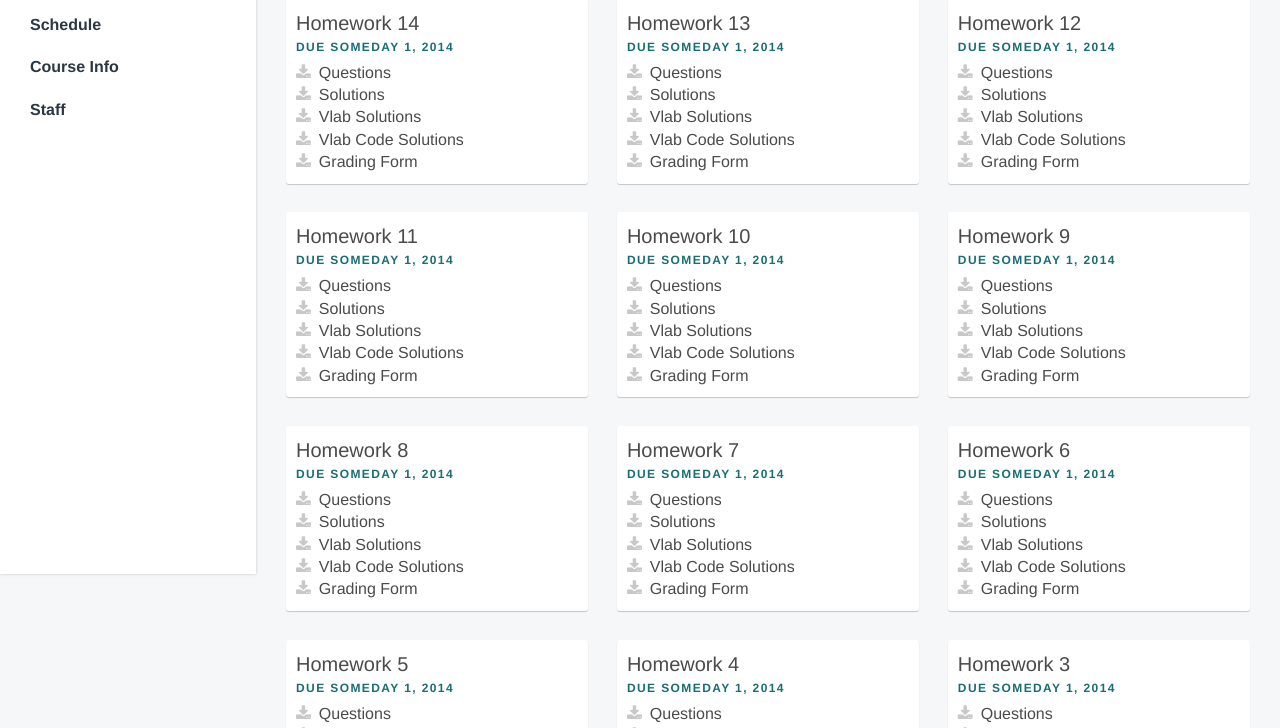
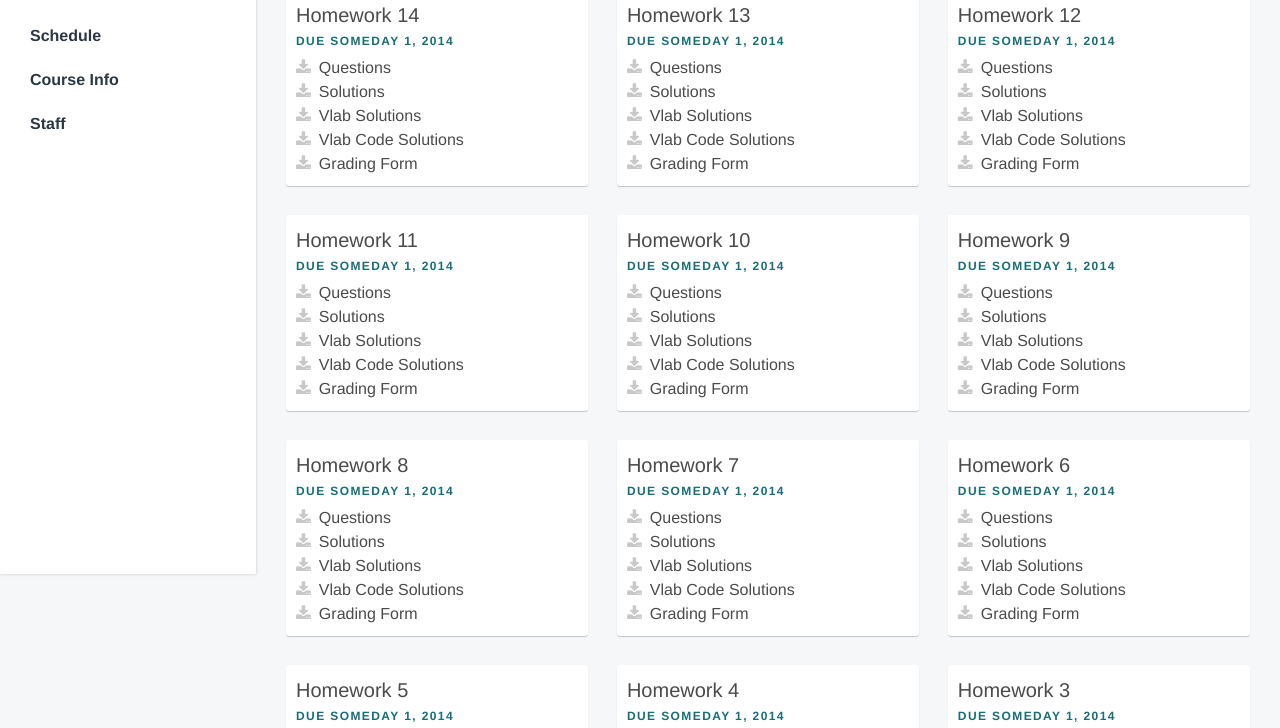
Before and after one commit to cs70site/cs70site.github.io, a plain HTML site: page index.html in a window 1280 px wide. Shown: the part 226-954 px from the top of the page. Drawn offline with nearby package versions, Linux system fonts and the light colour scheme.

Commit message:
Changes v2

```diff
--- a/assets/css/style.css
+++ b/assets/css/style.css
@@ -9,7 +9,7 @@ body, html {
 	min-width: 960px;
 	font-size: 14px;
 	text-rendering: optimizeLegibility;
-	line-height: 1.4;
+	line-height: 1.5;
 	font-family: Helvetica Neue;
 	box-sizing: border-box;
 	-webkit-font-smoothing: antialiased;
@@ -187,7 +187,6 @@ p {
 .section_header {
 	font-size: 32px;
 	color: #2a3744;
-	/* margin-bottom: 12px; */
 	font-weight: 500;
 }
 
@@ -203,7 +202,6 @@ p {
     font-size: 16px;
     box-sizing: border-box;
     border-radius: 3px;
-    padding-top: 10px;
 }
 
 #instructor:hover {
```
Also changed, not shown: courseinfo.html (+8 -3 lines).
